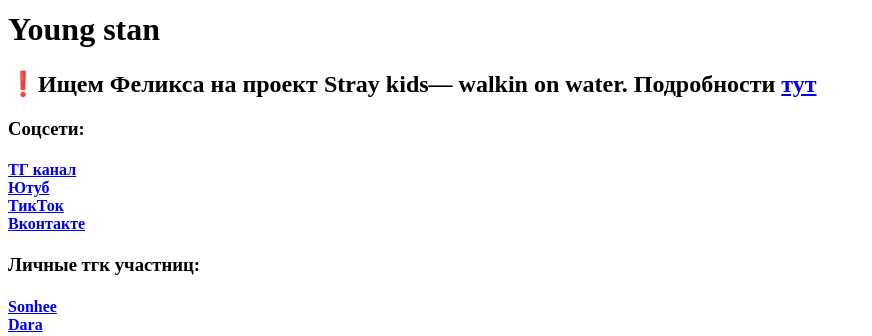
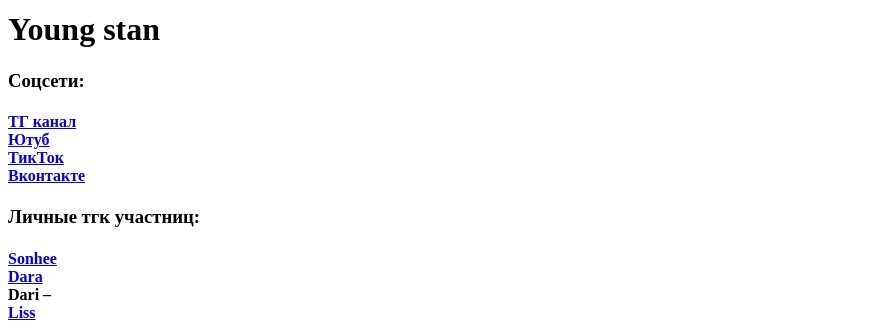
Before and after one commit to Kirillka-um/young-stan, a plain HTML site: page index.html in a window 1280 px wide. Shown: the part 232-568 px from the top of the page, without its empty margins (0-872 px from the left). Drawn offline with Linux system fonts and the light colour scheme.

Commit message:
Update index.html

```diff
--- a/index.html
+++ b/index.html
@@ -10,7 +10,6 @@
 </html>
 <img src="https://ltdfoto.ru/images/2025/05/20/photo_2025-05-20-19.22.52.jpg" width="210" height="210">
 <h1>Young stan</h1>
-<h2>❗️Ищем Феликса на проект Stray kids— walkin on water. Подробности <a href="https://t.me/c/2435221715/28">тут</a></h2>
 <h3>Соцсети:</h3>
 <h4>
     <a href="https://t.me/Young_cdt">ТГ канал</a><br>
```
